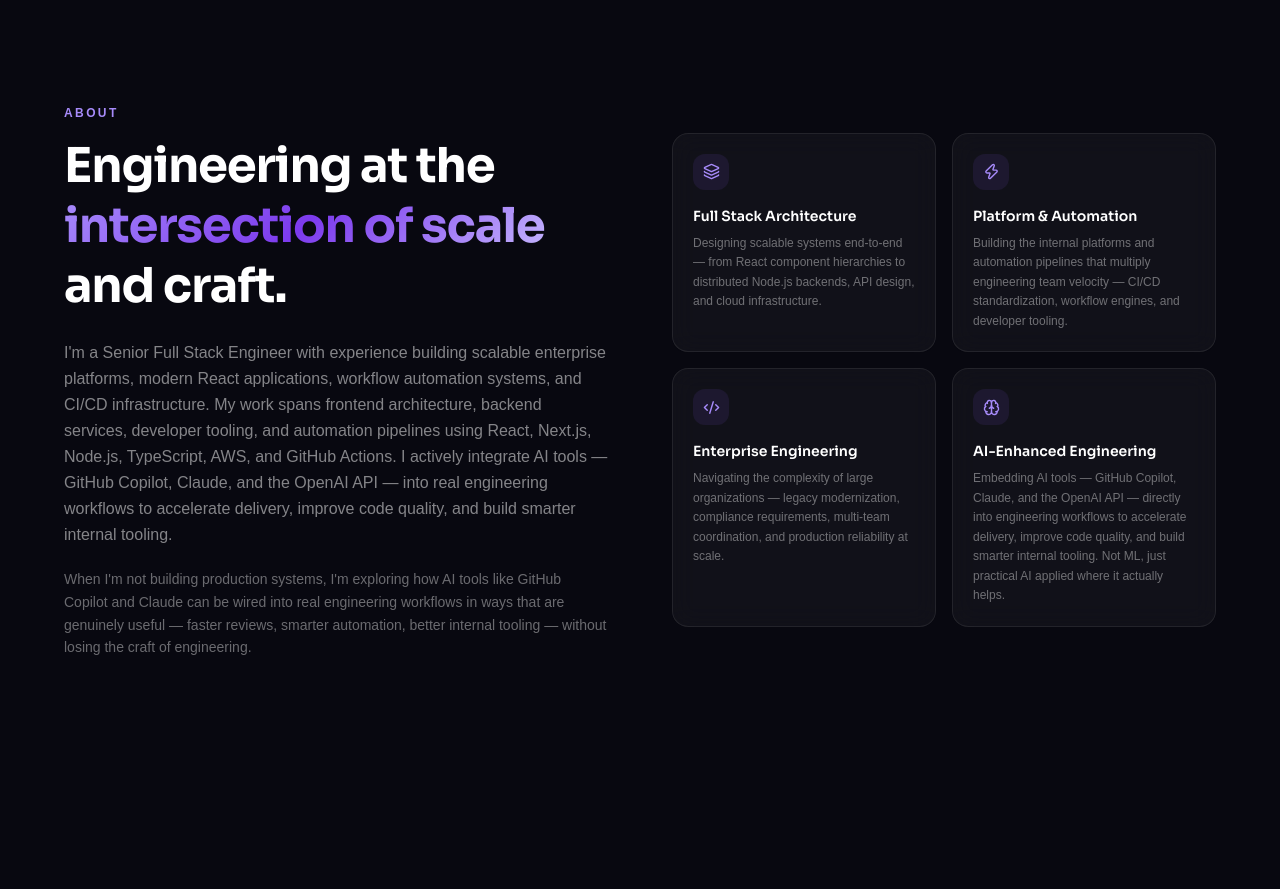
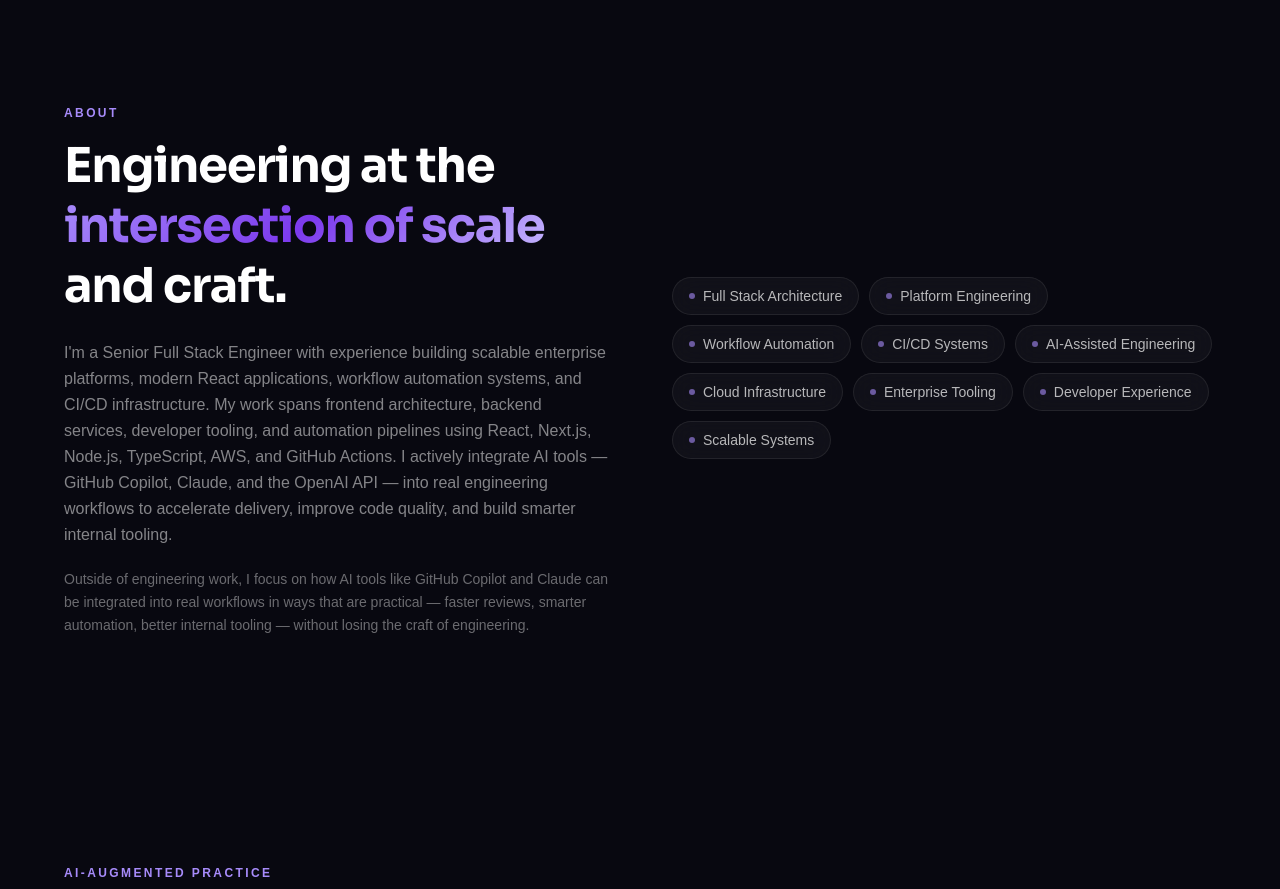
Before and after one commit to yoelneg-25/yoel-negasi, a Next.js app: page / in a window 1280 px wide. Shown: the part 880-1769 px from the top of the page. Built offline with nearby package versions, Linux system fonts and the light colour scheme.

Commit message:
Update About.tsx

```diff
--- a/components/sections/About.tsx
+++ b/components/sections/About.tsx
@@ -3,7 +3,6 @@
 import { motion } from "framer-motion";
 import { useInView } from "framer-motion";
 import { useRef } from "react";
-import { Code2, Layers, Zap, Brain } from "lucide-react";
 import { siteConfig } from "@/lib/data";
 
 const fadeUp = {
@@ -20,27 +19,16 @@ const stagger = {
   show: { transition: { staggerChildren: 0.12 } },
 };
 
-const pillars = [
-  {
-    icon: Layers,
-    title: "Full Stack Architecture",
-    body: "Designing scalable systems end-to-end — from React component hierarchies to distributed Node.js backends, API design, and cloud infrastructure.",
-  },
-  {
-    icon: Zap,
-    title: "Platform & Automation",
-    body: "Building the internal platforms and automation pipelines that multiply engineering team velocity — CI/CD standardization, workflow engines, and developer tooling.",
-  },
-  {
-    icon: Code2,
-    title: "Enterprise Engineering",
-    body: "Navigating the complexity of large organizations — legacy modernization, compliance requirements, multi-team coordination, and production reliability at scale.",
-  },
-  {
-    icon: Brain,
-    title: "AI-Enhanced Engineering",
-    body: "Embedding AI tools — GitHub Copilot, Claude, and the OpenAI API — directly into engineering workflows to accelerate delivery, improve code quality, and build smarter internal tooling. Not ML, just practical AI applied where it actually helps.",
-  },
+const focusAreas = [
+  "Full Stack Architecture",
+  "Platform Engineering",
+  "Workflow Automation",
+  "CI/CD Systems",
+  "AI-Assisted Engineering",
+  "Cloud Infrastructure",
+  "Enterprise Tooling",
+  "Developer Experience",
+  "Scalable Systems",
 ];
 
 export default function About() {
@@ -83,33 +71,26 @@ export default function About() {
               variants={fadeUp}
               className="text-white/40 text-sm leading-relaxed"
             >
-              When I&apos;m not building production systems, I&apos;m exploring how AI tools like
-              GitHub Copilot and Claude can be wired into real engineering workflows in ways that
-              are genuinely useful — faster reviews, smarter automation, better internal tooling —
-              without losing the craft of engineering.
+              Outside of engineering work, I focus on how AI tools like GitHub Copilot and Claude
+              can be integrated into real workflows in ways that are practical — faster reviews,
+              smarter automation, better internal tooling — without losing the craft of engineering.
             </motion.p>
           </div>
 
-          {/* Right — pillar cards */}
-          <motion.div
-            variants={stagger}
-            className="grid grid-cols-1 sm:grid-cols-2 gap-4"
-          >
-            {pillars.map((p) => (
-              <motion.div
-                key={p.title}
+          {/* Right — focus area badges */}
+          <motion.div variants={stagger} className="flex flex-wrap gap-2.5">
+            {focusAreas.map((area, i) => (
+              <motion.span
+                key={area}
                 variants={fadeUp}
-                className="glass rounded-2xl p-5 hover:border-violet-500/20 transition-all duration-300 group"
-                whileHover={{ y: -3 }}
+                custom={i}
+                whileHover={{ scale: 1.04, y: -2 }}
+                transition={{ duration: 0.18 }}
+                className="inline-flex items-center px-4 py-2 rounded-full glass border border-violet-500/15 text-sm text-white/70 font-medium hover:border-violet-500/40 hover:text-white hover:bg-violet-500/[0.08] transition-all duration-200 cursor-default"
               >
-                <div className="w-9 h-9 rounded-xl bg-violet-500/10 flex items-center justify-center mb-4 group-hover:bg-violet-500/20 transition-colors">
-                  <p.icon size={17} className="text-violet-400" />
-                </div>
-                <h3 className="font-display font-semibold text-sm text-white mb-2">
-                  {p.title}
-                </h3>
-                <p className="text-xs text-white/40 leading-relaxed">{p.body}</p>
-              </motion.div>
+                <span className="w-1.5 h-1.5 rounded-full bg-violet-400/60 mr-2 shrink-0" />
+                {area}
+              </motion.span>
             ))}
           </motion.div>
         </motion.div>
```
